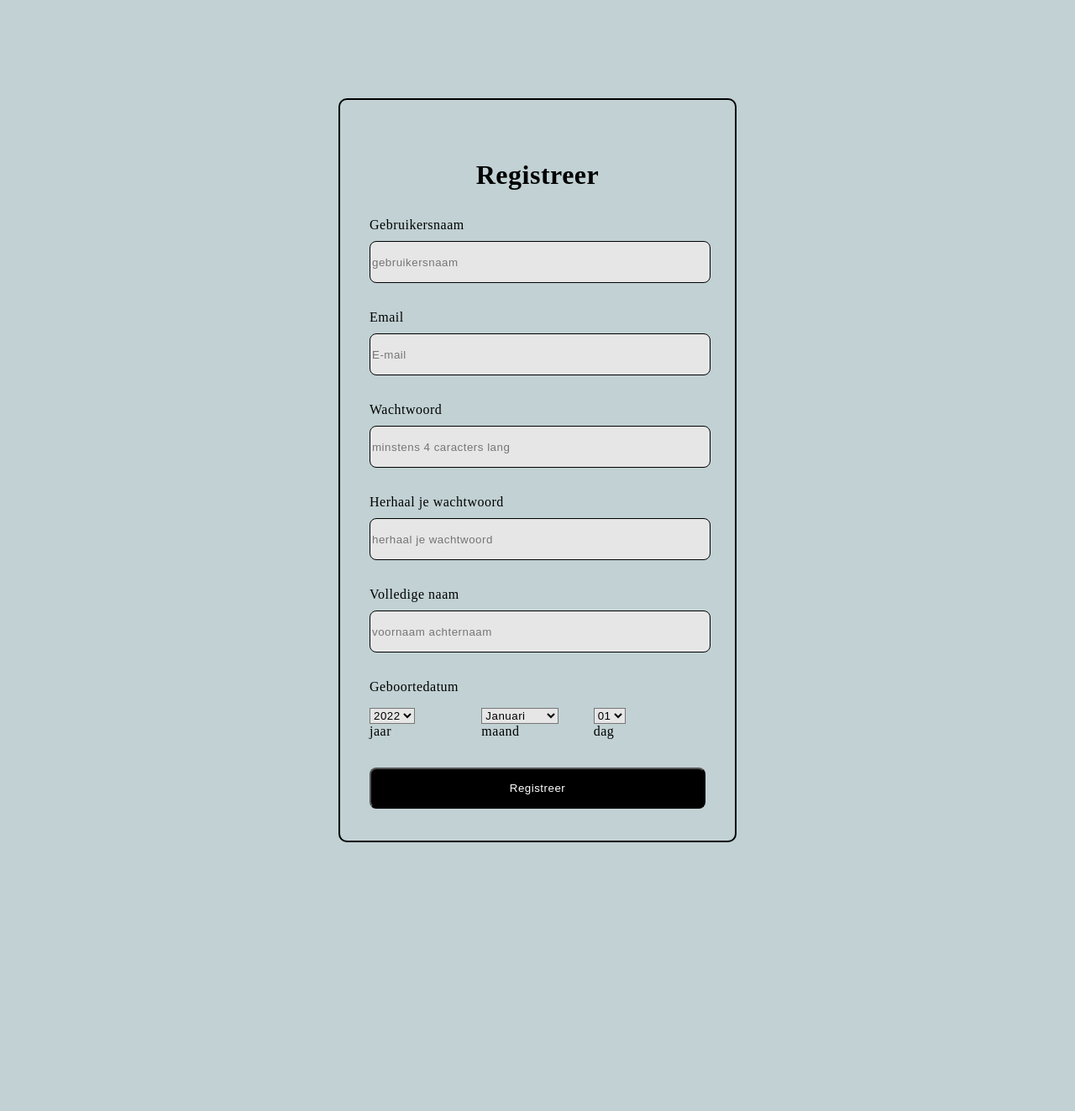
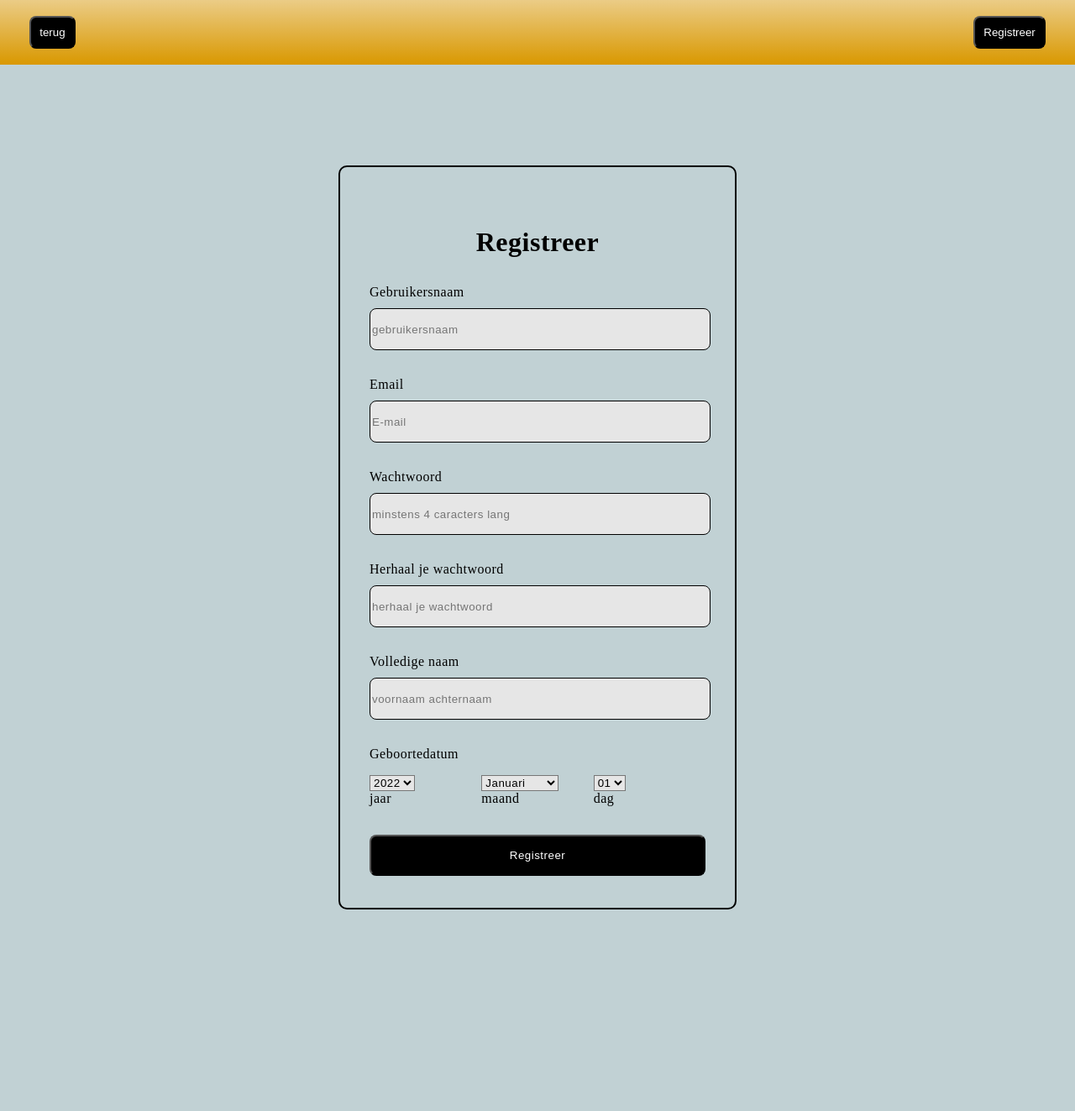
Before and after one commit to michielvh2002/Co-Working, a PHP site: page /Tibo/Registreer/index.html in a window 1280 px wide. Shown: the top 1323 px of the page at 84% size. Before the commit the page ends 1003 px from the top, so only its background shows below. Run offline with PHP 8.4, Linux system fonts and the light colour scheme.

Commit message:
invulvelden + header

```diff
--- a/Tibo/Registreer/index.html
+++ b/Tibo/Registreer/index.html
@@ -1,5 +1,5 @@
 <!DOCTYPE html>
-<html lang="nl">
+<html lang="en">
 <head>
     <meta charset="UTF-8">
     <meta http-equiv="X-UA-Compatible" content="IE=edge">
@@ -10,6 +10,11 @@
 </head>
 <body>
     <header>
+        <div>
+           <button type="button" class="btnRegistrerheader"> <a href="../">terug</a></button>
+
+            <button type="submit" class="btnRegistrerheader">Registreer</button>
+        </div>
 
     </header>
     <main>
--- a/Tibo/Registreer/registreren.css
+++ b/Tibo/Registreer/registreren.css
@@ -8,6 +8,34 @@ body {
 main{
     height: 80rem;
 }
+
+header{
+    padding: 1.2rem;
+    background-image: linear-gradient(#ebcc86, #d99800);
+}
+
+header a{
+    text-decoration: none;
+    color: white;
+}
+
+header div{
+    display: flex;
+    justify-content: space-between;
+}
+
+.btnRegistrerheader{
+    display: flex;
+    margin-left: 1rem;
+    margin-right: 1rem;
+    background-color: black;
+    color: white;
+    padding: 10px 10px;
+    border-radius: 8px;
+    cursor: pointer;
+    text-decoration: none;
+}
+
 form{
     height: 40rem;
     width: 400px;
@@ -19,7 +47,7 @@ form{
     border: 2px solid black;
     padding: 50px 35px;
     padding-bottom: 12rem;
-    margin-top: 10rem;
+    margin-top: 15rem;
     margin-bottom: 10rem;
 }
 form *{
```
